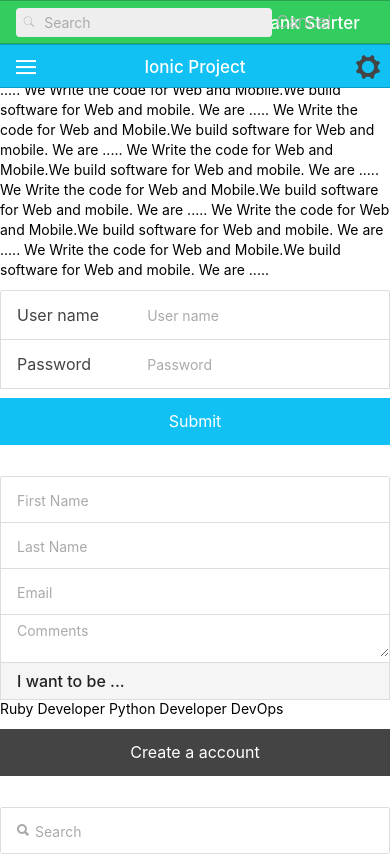
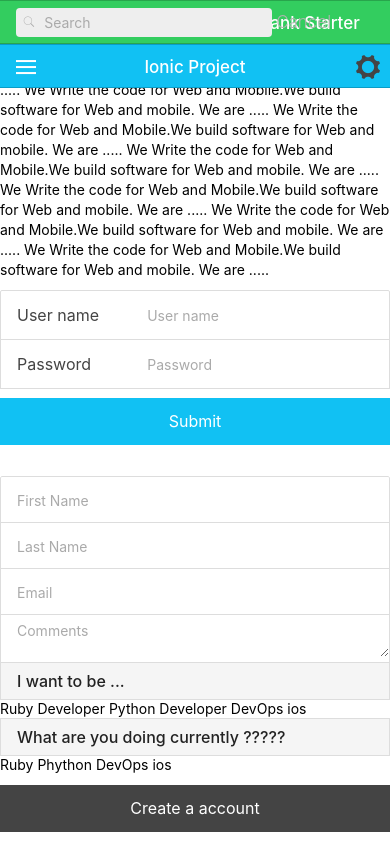
Before and after one commit to amritdeep/Leaning-Ionic, a website: page www/index.html in a window 390 px wide. Shown: the top 856 px of the page. Drawn offline with Linux system fonts and the light colour scheme; some packages are replaced by stand-ins of ours; files that its build step writes are made by us from their sources; files whose address does not match are found by name.

Commit message:
Play with radio button

```diff
--- a/www/index.html
+++ b/www/index.html
@@ -89,13 +89,27 @@
           <textarea placeholder="Comments"></textarea>
         </label>
 
+        <!-- Play with checkbox -->
         <div class="item item-divider">I want to be ...</div>
 
-        <ioc-list>
+        <ion-list>
           <ion-checkbox ng-model="filter.red">Ruby Developer</ion-checkbox>
           <ion-checkbox ng-model="filter.yellow">Python Developer</ion-checkbox>
           <ion-checkbox ng-model="filter.pink">DevOps</ion-checkbox>
-        </ioc-list>
+          <ion-checkbox ng-model="filter.blue">ios</ion-checkbox>
+        </ion-list>
+
+        <!-- Play with Radio button    -->
+        <div class="item item-divider">What are you doing currently ?????</div>
+
+        <ion-list>
+          <ion-radio ng-model="choice" ng-value="Ruby">Ruby</ion-radio>
+          <ion-radio ng-model="choice" ng-value="Phython">Phython</ion-radio>
+          <ion-radio ng-model="choice" ng-value="DevOps">DevOps</ion-radio>
+          <ion-radio ng-model="choice" ng-value="ios">ios</ion-radio>
+        </ion-list>
+
+
 
         <button class="button button-full button-dark">Create a account</button>
 
```
